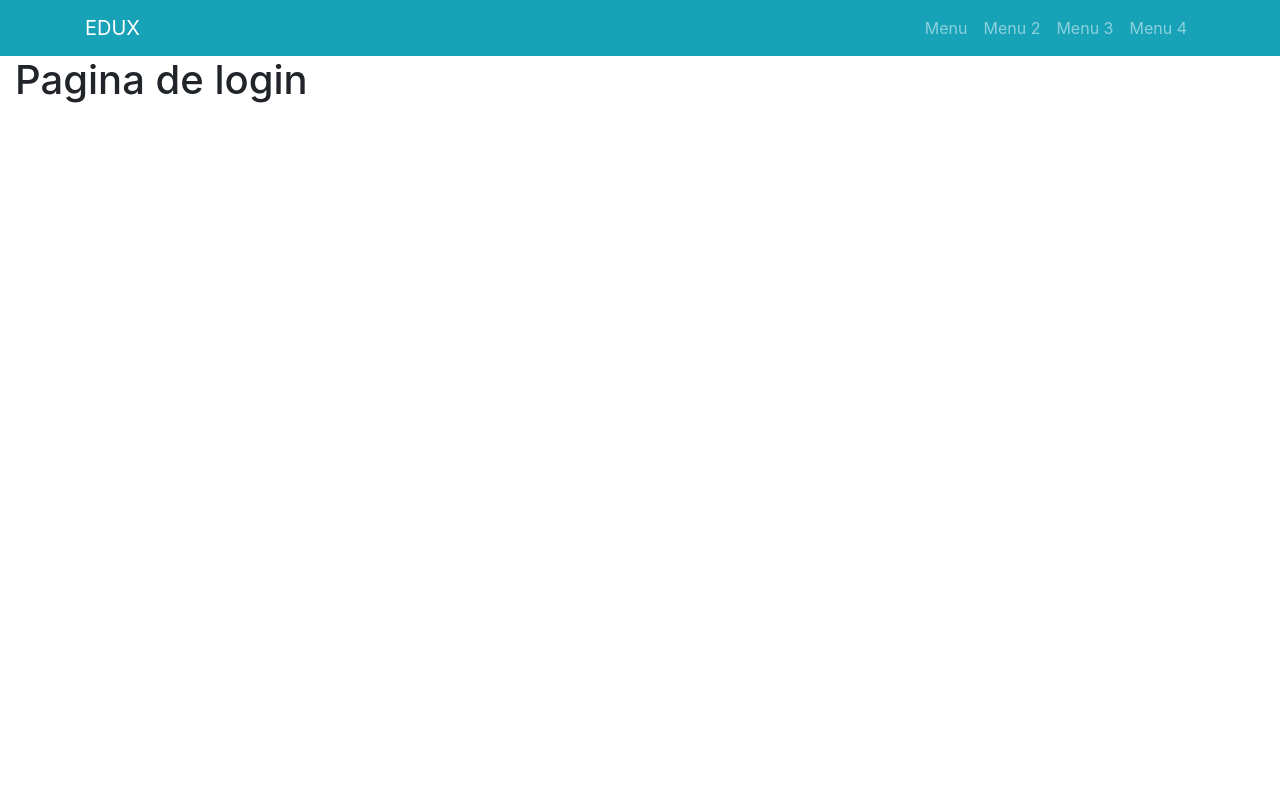
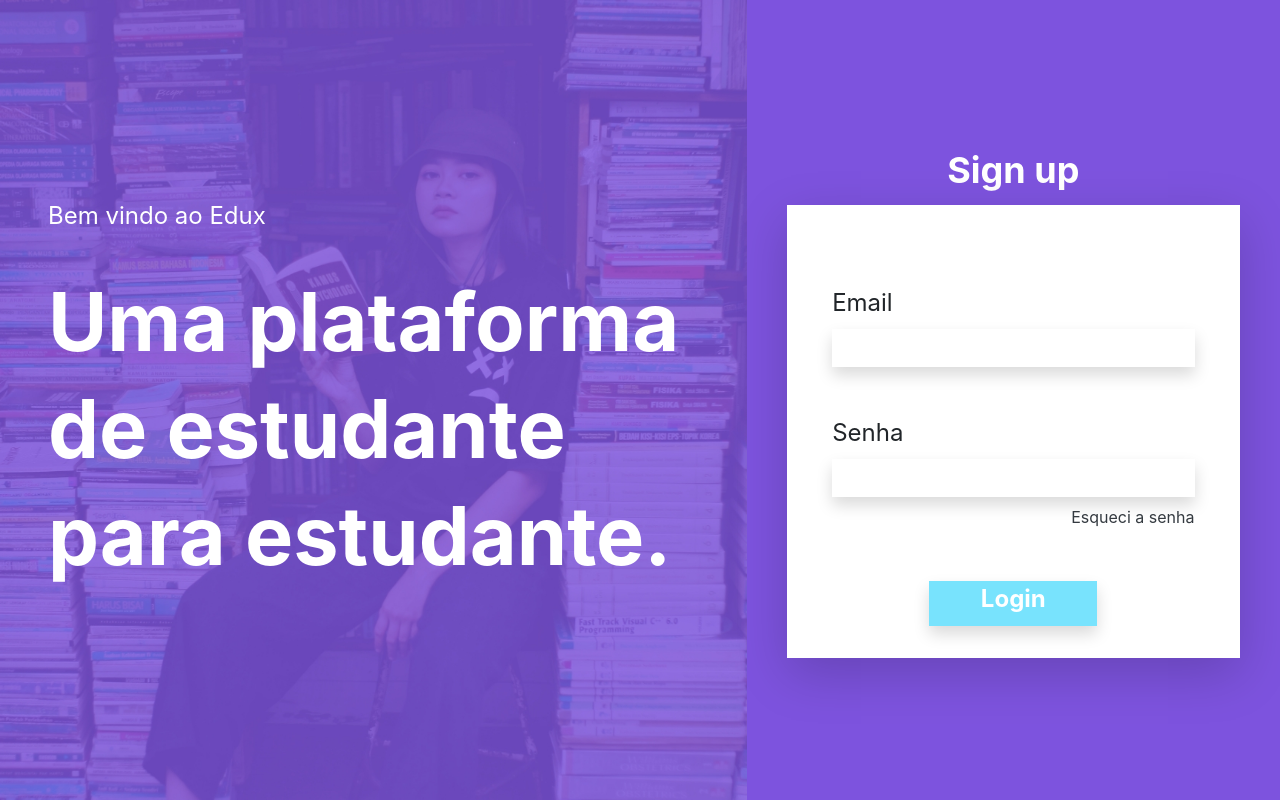
Before and after one commit to MatheusDevelop/Edux-Front-end, a React (Create React App) app: page /login in a window 1280 px wide. Built offline with nearby package versions, Linux system fonts and the light colour scheme.

Commit message:
UI login finalizado

```diff
--- a/src/index.css
+++ b/src/index.css
@@ -11,3 +11,34 @@ code {
   font-family: source-code-pro, Menlo, Monaco, Consolas, 'Courier New',
     monospace;
 }
+
+.font-lg{
+  font-size: 81px;
+}
+.font-md{
+  font-size: 36px;
+}
+.font-md-sm{
+  font-size: 24px;
+}
+.font-sm{
+  font-size: 16px;
+}
+.button{
+  height:45px;
+  width:168px;
+  cursor: pointer;
+
+}
+.roxo{
+  background-color:#7d53de;
+}
+.text-roxo{
+  color: #7d53de;
+}
+.azul{
+  background-color: #78E3FD;
+}
+.text-azul{
+  color:#78E3FD;
+}
--- a/src/modules/login/pages/loginPage.js
+++ b/src/modules/login/pages/loginPage.js
@@ -1,12 +1,52 @@
-import {Container} from "react-bootstrap";
+import {Container, Row,Col} from "react-bootstrap";
 import Header from "../components/header";
+import WelcomeImg from '../../../assets/Grupo 2.jpg'
+import '../style/style.css'
+function loginPage() {
 
-function loginPage() {
     return (
         <>
-            <Header></Header>
-            <Container fluid className="display-4">
-                <h1>Pagina de login</h1>
+            <Container fluid className="box">
+                <Row>
+                    <Col className="box__left p-5 text-white" lg={7}>
+                        <div className="box__left--subtext font-md-sm">
+                            Bem vindo ao Edux
+                        </div>
+                        <div className="font-lg font-weight-bold mb-5">
+                            Uma plataforma<br/>
+                            de estudante <br/>
+                            para estudante.
+                        </div>
+                    </Col>
+                    <Col className="box__right roxo">
+                        <div className="box__right__form--tittle font-md font-weight-bold text-white mb-2">
+                              Sign up
+                        </div>
+                        <div className="box__right__form shadow-lg font-md-sm ">
+                            <div>
+                                <div>
+                                    <label>Email</label>
+                                </div>
+                                <input type="email" className="shadow"/>
+                            </div>
+                            <div className="mt-5">
+                                <div>
+                                    <label>Senha</label>
+                                </div>
+                                <input type="password" className="shadow"/>
+                            </div>
+                            <div className="text-right">
+                                <a href="#" className="text-dark font-sm">Esqueci a senha</a>
+                            </div>
+
+                            <div className="mt-5 d-flex justify-content-center">
+                                <div className="button azul text-white text-center font-weight-bold shadow px-2">
+                                    Login
+                                </div>
+                            </div>
+                        </div>
+                    </Col>
+                </Row>
             </Container>
         </>
 
--- a/src/modules/login/style/style.css
+++ b/src/modules/login/style/style.css
@@ -0,0 +1,40 @@
+.box{
+    height: 100vh;
+}
+.box .row,.box__left,.box__right{
+    height: 100%;
+}
+.box__left{
+    background:url("../../../assets/Grupo 2.jpg");
+    background-position: center;
+    background-size: cover;
+    background-repeat: no-repeat;
+    display: flex;
+    flex-direction: column;
+    align-items: flex-start;
+    justify-content: center;
+    line-height:107px;
+}
+.box__right{
+    display: flex;
+    flex-direction: column;
+    justify-content: center;
+    align-items: center;
+}
+.box__right__form{
+    width: 453px;
+    height: 453px;
+    background-color: white;
+    display: flex;
+    flex-direction: column;
+    align-items: center;
+    justify-content: flex-start;
+    padding-top: 80px;
+}
+.box__right__form>div{
+    width:80%;
+}
+.box__right__form input{
+    border: 0px;
+    width: 100%;
+}
```
Also changed, not shown: src/assets/Grupo 2.jpg (added).
